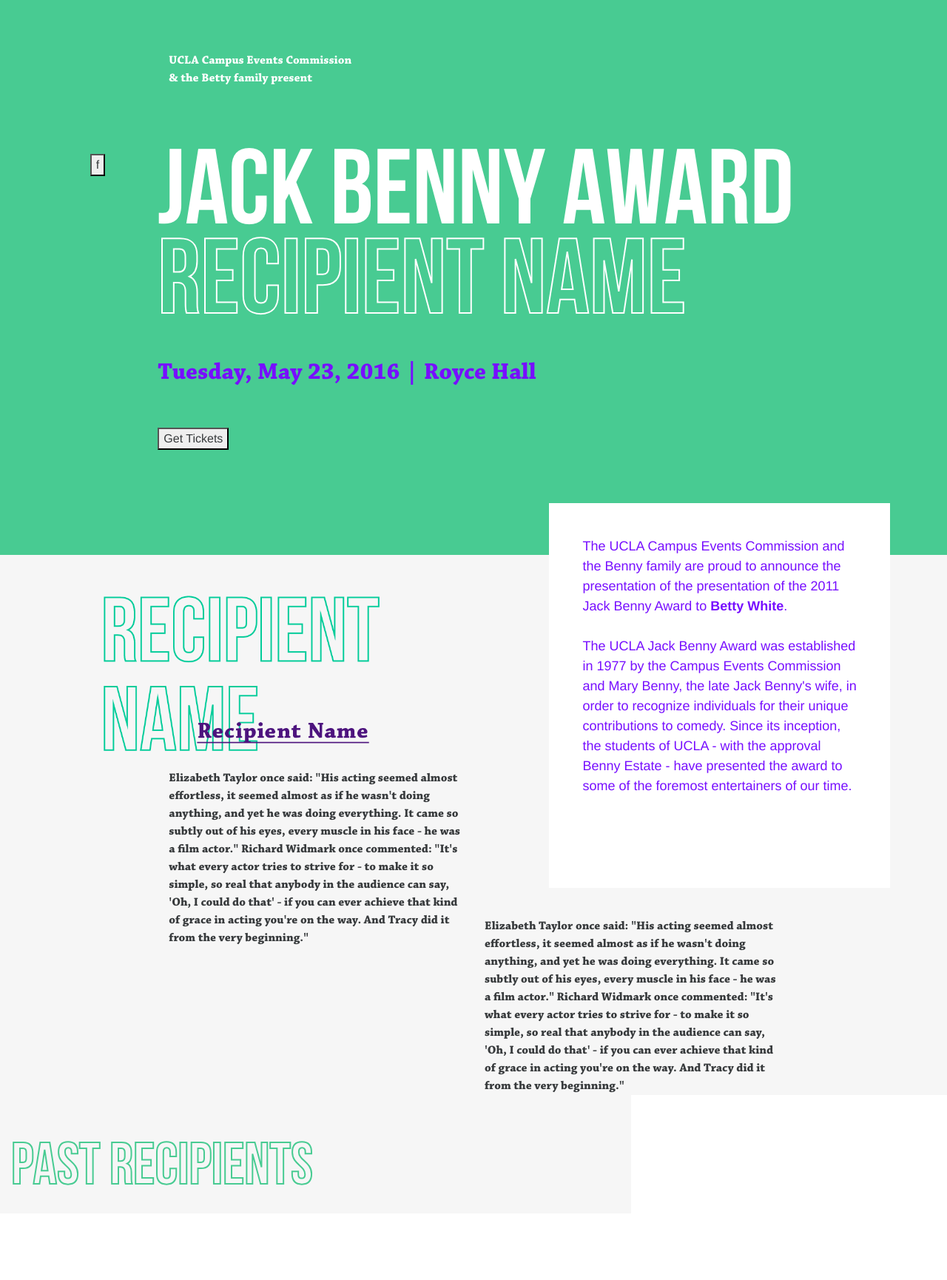
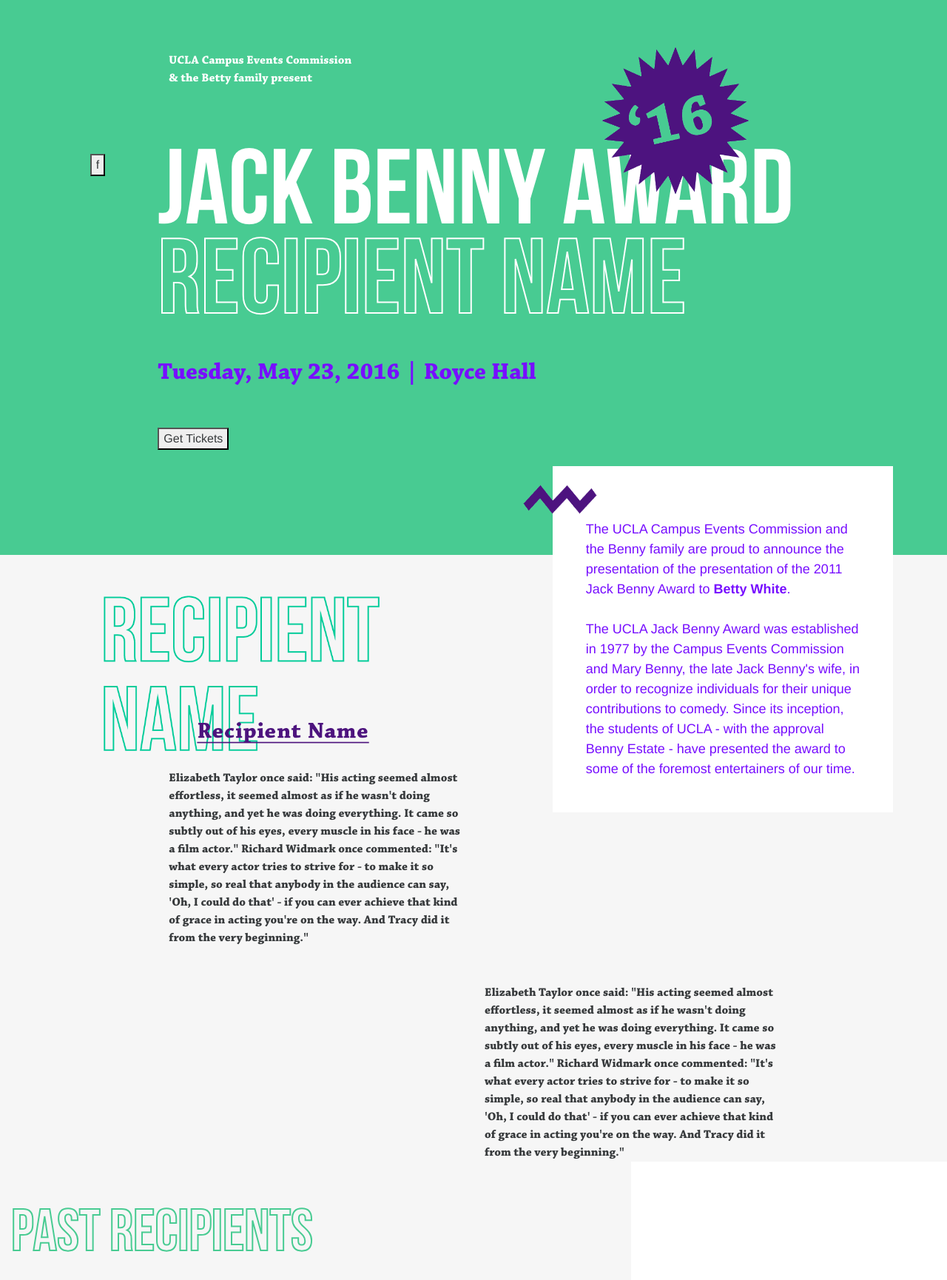
Before and after one commit to uclacec/CEC_JackBenny, a plain HTML site: page index.html in a window 1280 px wide. Shown: the whole page at 74% size. Before the commit the page ends 1640 px from the top, so only its background shows below. Drawn offline with nearby package versions, Linux system fonts and the light colour scheme.

Commit message:
finalized green screen

```diff
--- a/css/style.css
+++ b/css/style.css
@@ -83,16 +83,34 @@
 }
 
 div.squiggly_box{
-    position: absolute;
-    top: 85%;
-    left: 58%;
+    position: relative;
     width: 36%;
     height: 65%;
+    margin-top: -410px;
+
     z-index: 2;
     background-color: #ffffff;
     padding: 45px;
     color: #770eff;
     font-size: 18px;
+}
+
+img.image_2016{
+    height: 200px;
+    width: 200px;
+    z-index: 2;
+    right: 160px;
+    top: -95px;
+    position: absolute;
+}
+
+img.image_squiggle{
+    height: 40px;
+    width: 100px;
+    z-index: 2;
+    left: -40px;
+    top: 25px;
+    position: absolute;
 }
 
 /*Lucas's CSS*/
@@ -118,8 +136,8 @@
     font-family: chaparral;
 }
 
-.top-buffer-200{
-    margin-top: 200px;
+.top-buffer-50{
+    margin-top: 50px;
 }
 
 #lightgrey{
--- /dev/null
+++ b/fit_text/jquery.fittext.js
@@ -0,0 +1,43 @@
+/*global jQuery */
+/*!
+* FitText.js 1.2
+*
+* Copyright 2011, Dave Rupert http://daverupert.com
+* Released under the WTFPL license
+* http://sam.zoy.org/wtfpl/
+*
+* Date: Thu May 05 14:23:00 2011 -0600
+*/
+
+(function( $ ){
+
+  $.fn.fitText = function( kompressor, options ) {
+
+    // Setup options
+    var compressor = kompressor || 1,
+        settings = $.extend({
+          'minFontSize' : Number.NEGATIVE_INFINITY,
+          'maxFontSize' : Number.POSITIVE_INFINITY
+        }, options);
+
+    return this.each(function(){
+
+      // Store the object
+      var $this = $(this);
+
+      // Resizer() resizes items based on the object width divided by the compressor * 10
+      var resizer = function () {
+        $this.css('font-size', Math.max(Math.min($this.width() / (compressor*10), parseFloat(settings.maxFontSize)), parseFloat(settings.minFontSize)));
+      };
+
+      // Call once to set.
+      resizer();
+
+      // Call on resize. Opera debounces their resize by default.
+      $(window).on('resize.fittext orientationchange.fittext', resizer);
+
+    });
+
+  };
+
+})( jQuery );
--- a/index.html
+++ b/index.html
@@ -22,6 +22,7 @@
             <button>f</button>
         </div>
         <div id="title" class="col-md-9">
+            <img src="images/2016_image_final.png" class="image_2016">
             Jack Benny Award
         </div>
     </div>
@@ -40,17 +41,10 @@
             <button>Get Tickets</button>
         </div>
     </div>
+
 </div>
 
-<div class="squiggly_box">
-    The UCLA Campus Events Commission and the Benny family are proud to announce the presentation of
-    the presentation of the 2011 Jack Benny Award to <b>Betty White</b>.<br><br>
 
-    The UCLA Jack Benny Award was established in 1977 by the Campus Events Commission and Mary Benny,
-    the late Jack Benny's wife, in order to recognize individuals for their unique contributions to comedy.
-     Since its inception, the students of UCLA - with the approval Benny Estate - have presented the
-    award to some of the foremost entertainers of our time.
-</div>
 
 <div class="container-fluid fill" id="lightgrey">
     <div class="row">
@@ -62,10 +56,25 @@
         <div class="col-lg-4 col-lg-offset-2 padright">
             Elizabeth Taylor once said: "His acting seemed almost effortless, it seemed almost as if he wasn't doing anything, and yet he was doing everything. It came so subtly out of his eyes, every muscle in his face - he was a film actor."  Richard Widmark once commented: "It's what every actor tries to strive for - to make it so simple, so real that anybody in the audience can say, 'Oh, I could do that' - if you can ever achieve that kind of grace in acting you're on the way. And Tracy did it from the very beginning."
         </div>
-        <div class="col-lg-4 padright top-buffer-200">
+        <div class="squiggly_box col-lg-4 col-lg-offset-1">
+            <img src="images/squiggle_image_final.png" class="image_squiggle">
+            <br>
+            The UCLA Campus Events Commission and the Benny family are proud to announce the presentation of
+            the presentation of the 2011 Jack Benny Award to <b>Betty White</b>.<br><br>
+
+            The UCLA Jack Benny Award was established in 1977 by the Campus Events Commission and Mary Benny,
+            the late Jack Benny's wife, in order to recognize individuals for their unique contributions to comedy.
+            Since its inception, the students of UCLA - with the approval Benny Estate - have presented the
+            award to some of the foremost entertainers of our time.
+        </div>
+
+    </div>
+    <div class="row">
+        <div class="col-lg-4 col-lg-offset-6 padright top-buffer-50">
             Elizabeth Taylor once said: "His acting seemed almost effortless, it seemed almost as if he wasn't doing anything, and yet he was doing everything. It came so subtly out of his eyes, every muscle in his face - he was a film actor."  Richard Widmark once commented: "It's what every actor tries to strive for - to make it so simple, so real that anybody in the audience can say, 'Oh, I could do that' - if you can ever achieve that kind of grace in acting you're on the way. And Tracy did it from the very beginning."
         </div>
     </div>
+
 </div>
 
 <div class="container-fluid fill">
@@ -80,5 +89,14 @@
 <script src="https://ajax.googleapis.com/ajax/libs/jquery/1.11.3/jquery.min.js"></script>
 <!-- Include all compiled plugins (below), or include individual files as needed -->
 <script src="js/bootstrap.min.js"></script>
+
+<!--fit text-->
+<script src="http://ajax.googleapis.com/ajax/libs/jquery/1/jquery.min.js"></script>
+<script src="fit_text/jquery.fittext.js"></script>
+<script type="text/javascript">
+    //$("div.squiggly_box").fitText();
+    $("#fittext3").fitText(1.1, { minFontSize: '50px', maxFontSize: '75px' });
+</script>
+
 </body>
 </html>
```
Also changed, not shown: fit_text/bower.json (added, +12 -0 lines), images/2016_image_final.png (added), images/squiggle_image_final.png (added), 2 other files.
